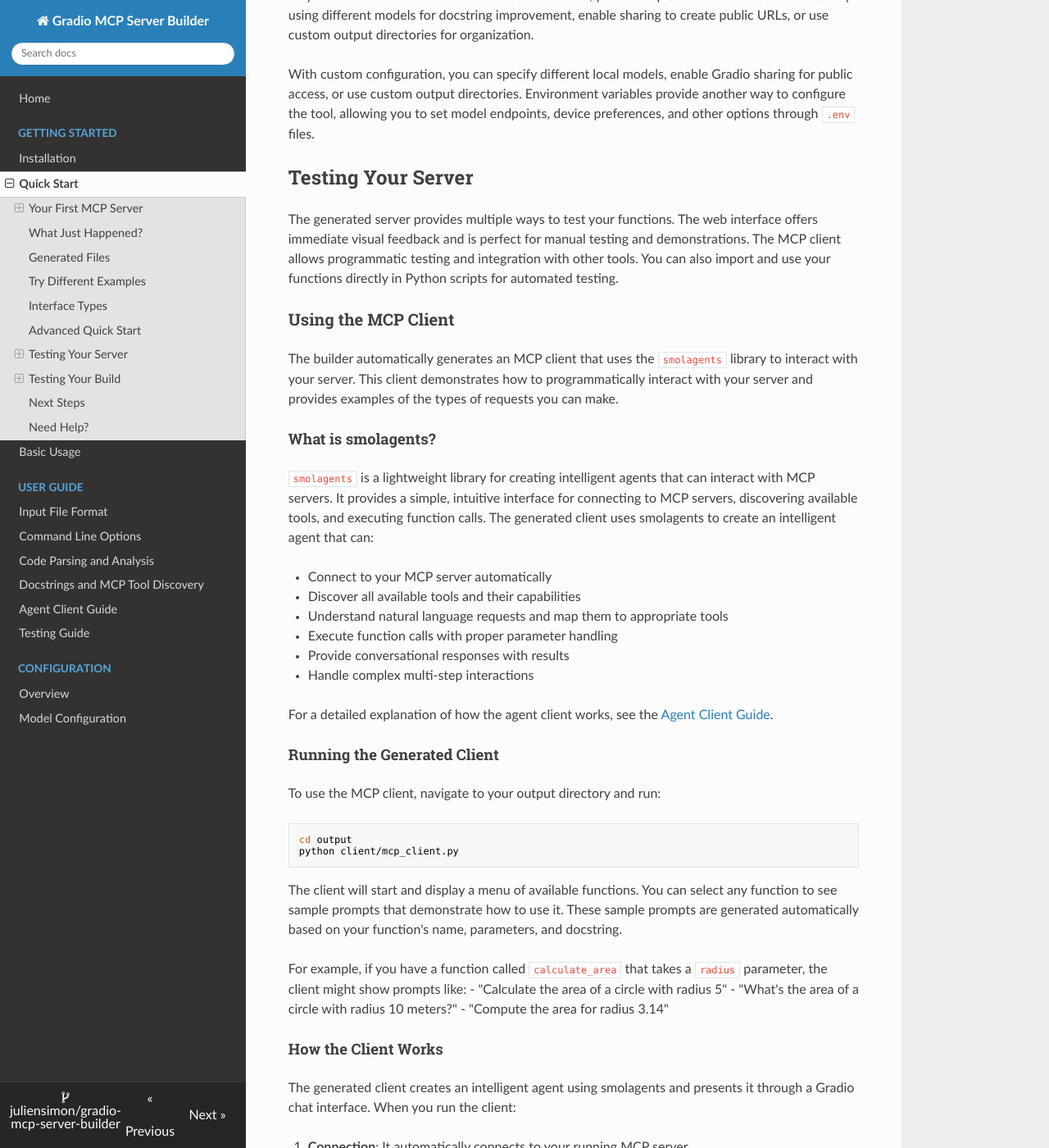
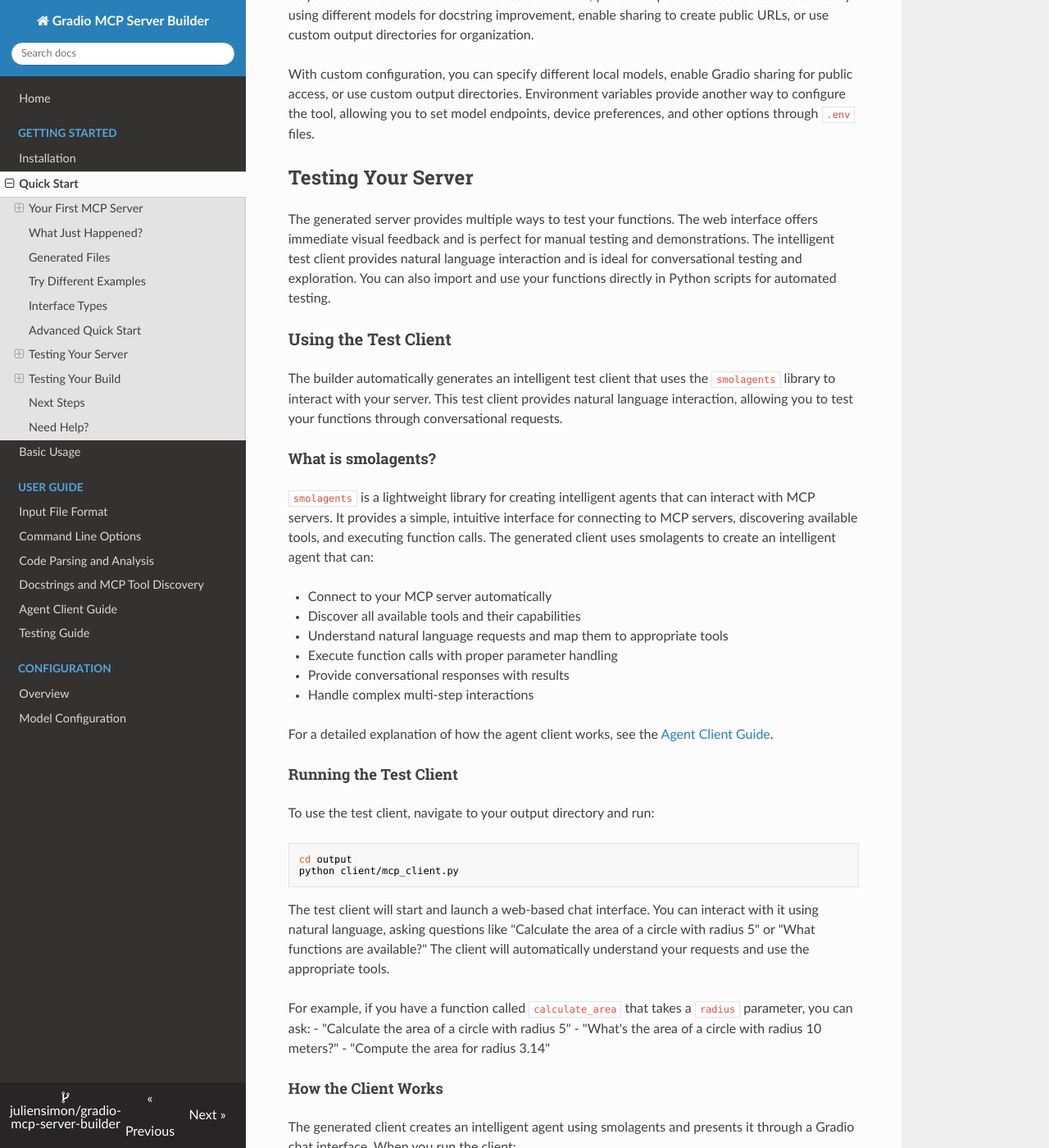
Before and after one commit to juliensimon/gradio-mcp-server-builder, an MkDocs documentation site: the page built from docs/getting-started/quickstart.md, in a window 1280 px wide and 1400 px high, scrolled down 2784 px. Shown: the whole window at 82% size. Built offline with MkDocs 1.6.1, drawn with Linux system fonts in a browser that asks for light colours; nearby versions of some CDN libraries; some of the changed text lies outside the part shown.

Commit message:
Prominently mention test client in main documentation and quickstart
- Update main documentation to highlight 'intelligent test client' with natural language interaction
- Change 'MCP client' to 'test client' throughout quickstart guide for clarity
- Emphasize natural language and conversational testing capabilities
- Update testing section to mention test client as primary testing method
- Make test client more prominent in 'What You Get' section

````diff
--- a/docs/getting-started/quickstart.md
+++ b/docs/getting-started/quickstart.md
@@ -106,11 +106,11 @@
 
 ## Testing Your Server
 
-The generated server provides multiple ways to test your functions. The web interface offers immediate visual feedback and is perfect for manual testing and demonstrations. The MCP client allows programmatic testing and integration with other tools. You can also import and use your functions directly in Python scripts for automated testing.
+The generated server provides multiple ways to test your functions. The web interface offers immediate visual feedback and is perfect for manual testing and demonstrations. The intelligent test client provides natural language interaction and is ideal for conversational testing and exploration. You can also import and use your functions directly in Python scripts for automated testing.
 
-### Using the MCP Client
+### Using the Test Client
 
-The builder automatically generates an MCP client that uses the `smolagents` library to interact with your server. This client demonstrates how to programmatically interact with your server and provides examples of the types of requests you can make.
+The builder automatically generates an intelligent test client that uses the `smolagents` library to interact with your server. This test client provides natural language interaction, allowing you to test your functions through conversational requests.
 
 #### What is smolagents?
 
@@ -125,18 +125,18 @@
 
 For a detailed explanation of how the agent client works, see the [Agent Client Guide](../user-guide/agent-client.md).
 
-#### Running the Generated Client
+#### Running the Test Client
 
-To use the MCP client, navigate to your output directory and run:
+To use the test client, navigate to your output directory and run:
 
 ```bash
 cd output
 python client/mcp_client.py
 ```
 
-The client will start and display a menu of available functions. You can select any function to see sample prompts that demonstrate how to use it. These sample prompts are generated automatically based on your function's name, parameters, and docstring.
+The test client will start and launch a web-based chat interface. You can interact with it using natural language, asking questions like "Calculate the area of a circle with radius 5" or "What functions are available?" The client will automatically understand your requests and use the appropriate tools.
 
-For example, if you have a function called `calculate_area` that takes a `radius` parameter, the client might show prompts like:
+For example, if you have a function called `calculate_area` that takes a `radius` parameter, you can ask:
 - "Calculate the area of a circle with radius 5"
 - "What's the area of a circle with radius 10 meters?"
 - "Compute the area for radius 3.14"
@@ -255,7 +255,7 @@
 After building a server, you can test it in several ways:
 
 1. **Web Interface Testing**: Use the generated Gradio interface to test functions interactively
-2. **MCP Client Testing**: Use the smolagents-based client for programmatic testing
+2. **Test Client Testing**: Use the intelligent test client for natural language interaction and conversational testing
 3. **Direct Function Testing**: Import and test functions directly in Python scripts
 4. **End-to-End Testing**: Run the complete server and test all functionality
 
````
Also changed, not shown: docs/index.md (+3 -3 lines).
